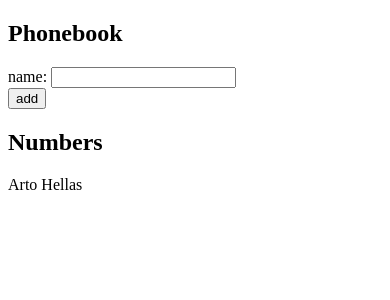
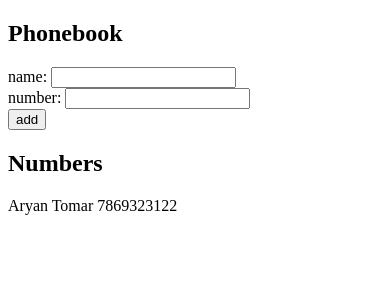
Before and after one commit to aryan436/FullStackOpen, a React (Vite) app in the folder part2/Phonebook/: page / in a window 390 px wide. Shown: the top 300 px of the page. Built offline with nearby package versions, Linux system fonts and the light colour scheme.

Commit message:
excercise 2.8 complete added phone numbers

```diff
--- a/part2/Phonebook/src/App.jsx
+++ b/part2/Phonebook/src/App.jsx
@@ -1,8 +1,9 @@
 import { useState } from "react";
 
 const App = () => {
-  const [persons, setPersons] = useState([{ name: "Arto Hellas" }]);
+  const [persons, setPersons] = useState([{ name: "Aryan Tomar",phone:"7869323122" }]);
   const [newName, setNewName] = useState("");
+  const [newPhone, setNewPhone] = useState("");
   const handleAdd = (event) => {
     event.preventDefault();
     const exists = persons.some((person) => person.name === newName)
@@ -12,14 +13,20 @@
     }
     const newPerson = {
       name: newName,
+      phone:newPhone
     };
     setPersons(persons.concat(newPerson));
     setNewName("")
+    setNewPhone("")
   };
   const handleNewName = (event) => {
     setNewName(event.target.value);
     console.log(event.target.value);
   };
+  const handleNewPhone = (event) => {
+    setNewPhone(event.target.value);
+    console.log(event.target.value)
+  }
   return (
     <div>
       <h2>Phonebook</h2>
@@ -28,12 +35,15 @@
           name: <input value={newName} onChange={handleNewName} />
         </div>
         <div>
+          number: <input value={newPhone} onChange={handleNewPhone} />
+        </div>
+        <div>
           <button type="submit">add</button>
         </div>
       </form>
       <h2>Numbers</h2>
       {persons.map((person) => {
-        return <p key={person.name}>{person.name}</p>;
+        return <p key={person.name}>{person.name} { person.phone}</p>;
       })}
     </div>
   );
```
